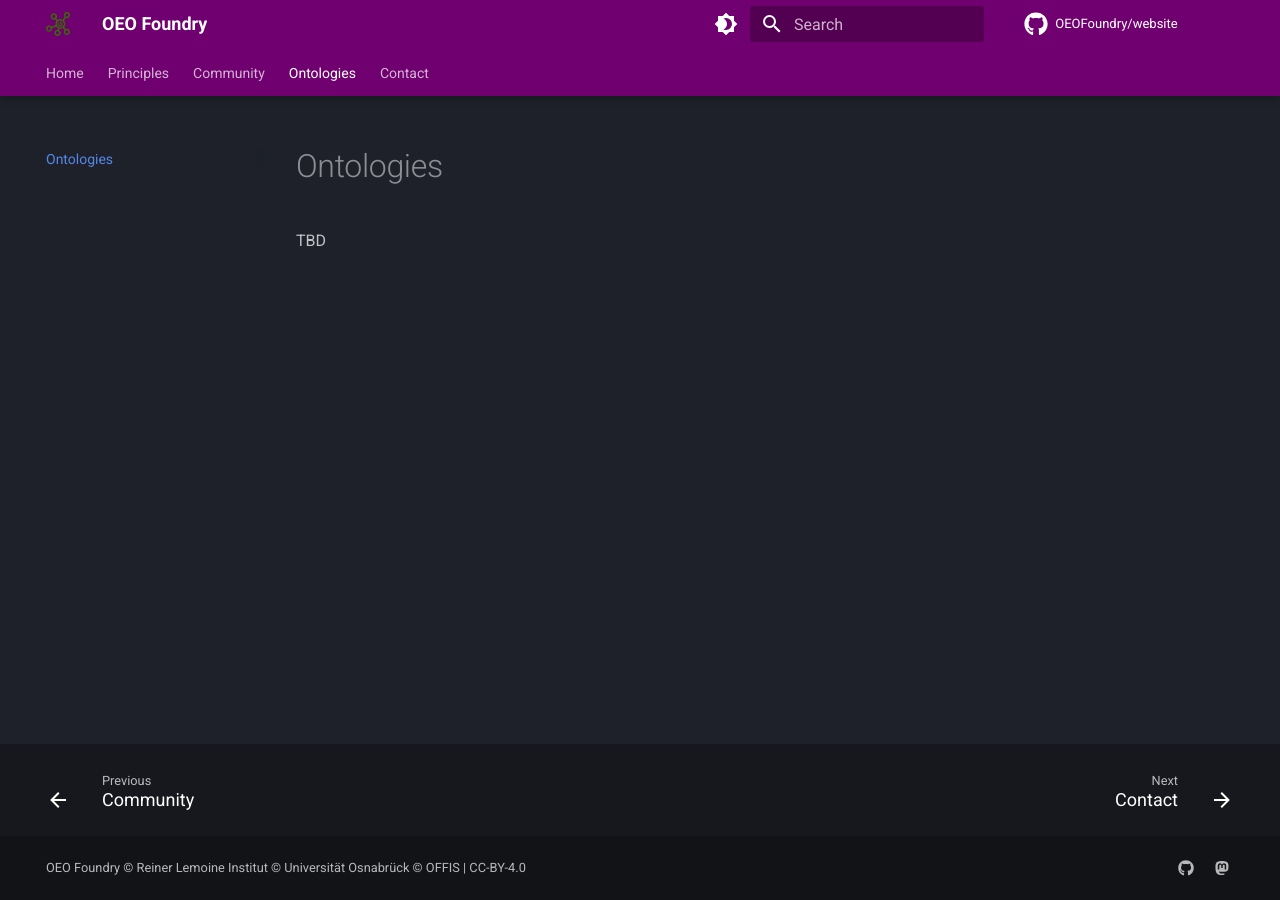
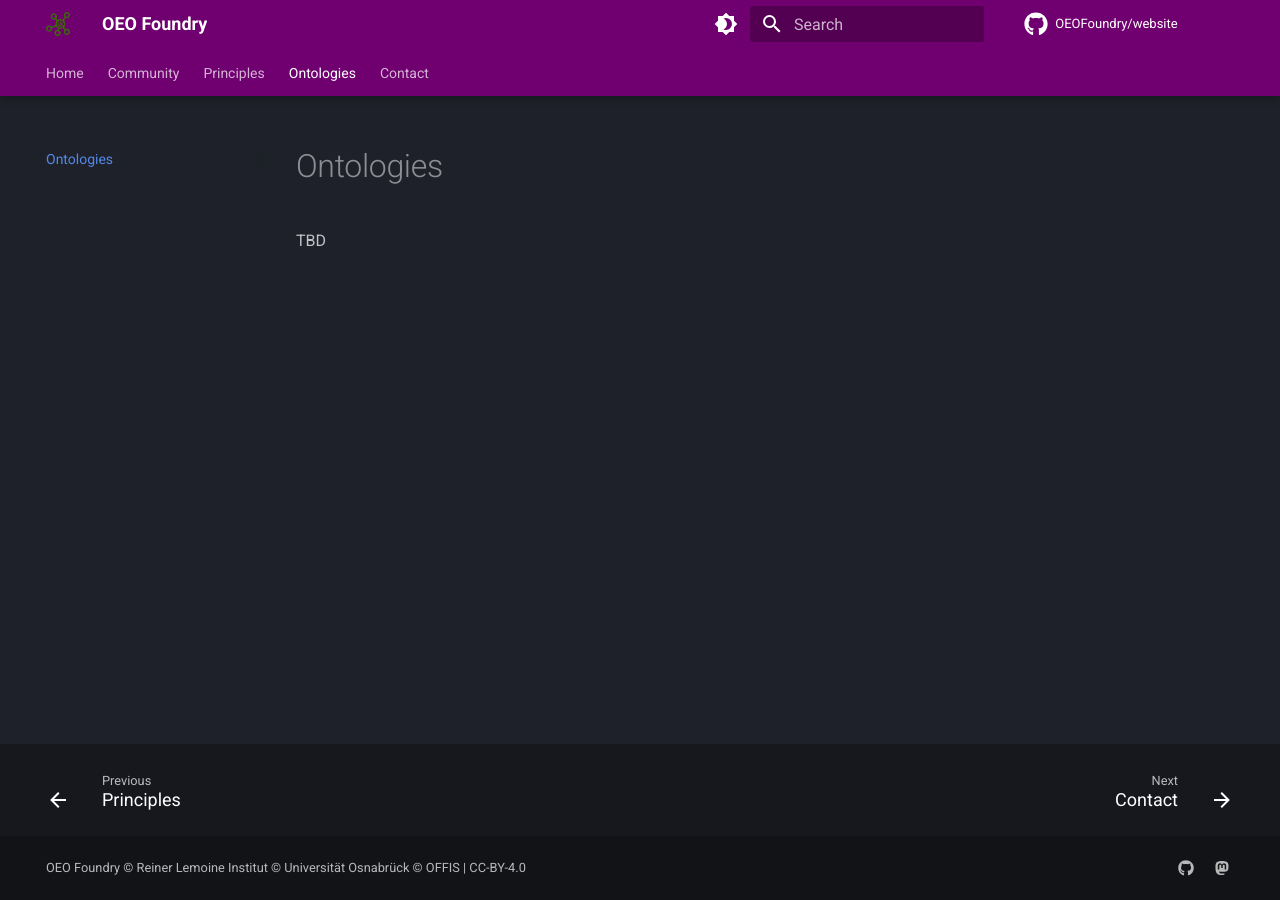
Before and after one commit to ENEROFoundry/ENEROFoundry, an MkDocs documentation site: the page built from docs/ontologies.md, in a window 1280 px wide. Built offline with MkDocs 1.6.1 and Material for MkDocs 9.7.7, drawn with Linux system fonts in a browser that asks for light colours; comment, search, counter and statistics services are not loaded; the version menu is left out; some of the changed lines change nothing that is shown.

Commit message:
Update pages

```diff
--- a/mkdocs.yml
+++ b/mkdocs.yml
@@ -73,7 +73,7 @@ extra_css:
 # Navigation
 nav:
   - Home: index.md
+  - Community: community.md
   - Principles: principles.md
-  - Community: community.md
   - Ontologies: ontologies.md
   - Contact: contact.md
```
